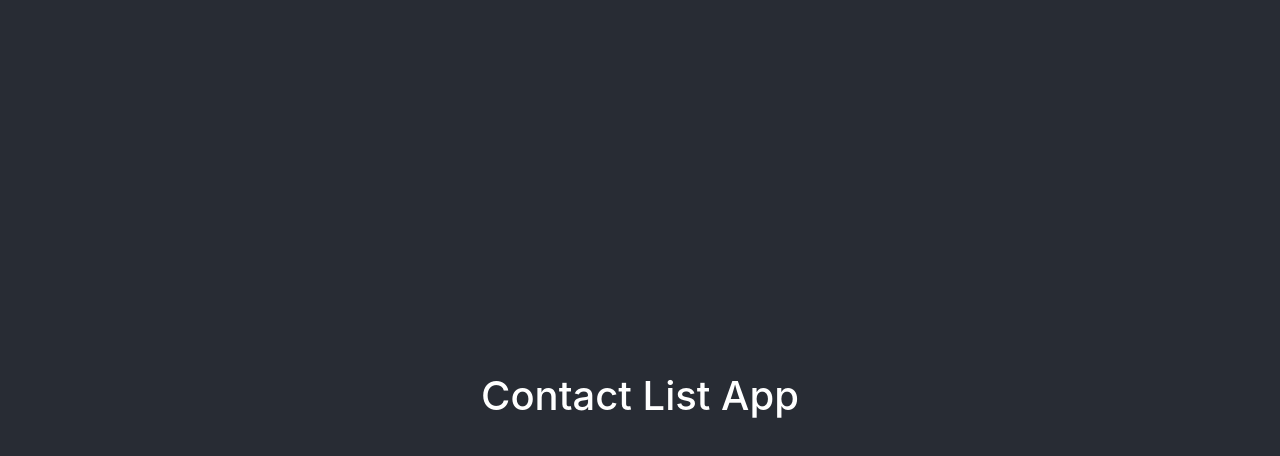
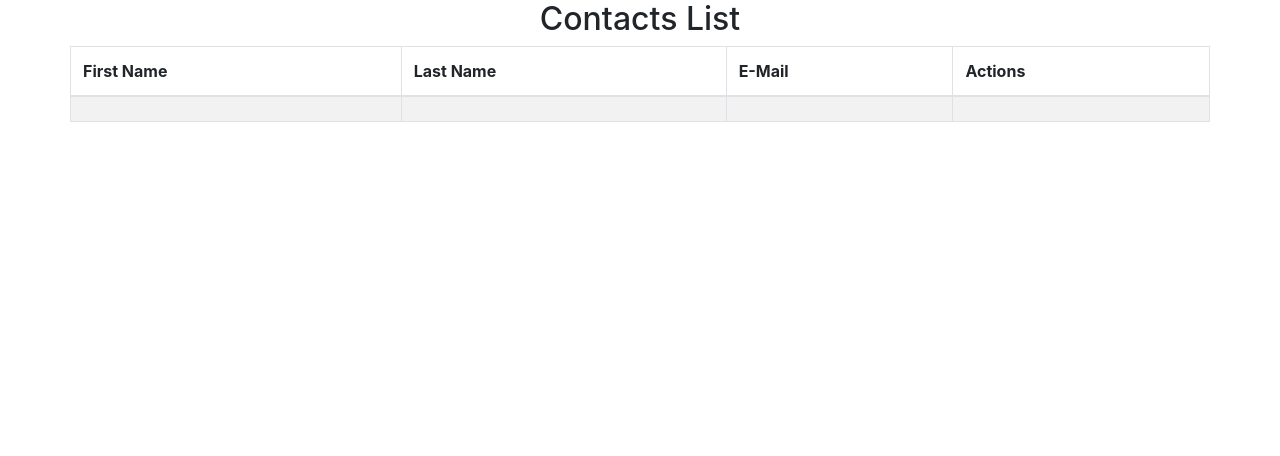
Before and after one commit to rvmagrini/contact-list, a React (Create React App) app in the folder contact-list-web/: page / in a window 1280 px wide. Shown: the top 456 px of the page. Built offline with nearby package versions, Linux system fonts and the light colour scheme.

Commit message:
[1.6] Created React contact list component

```diff
--- a/contact-list-web/src/App.js
+++ b/contact-list-web/src/App.js
@@ -1,12 +1,11 @@
 import './App.css';
+import ListContactComponent from './components/ListContactComponent';
 
 function App() {
   return (
-    <div className="App">
-      <header className="App-header">
-        <h1>Contact List App</h1>
-      </header>
-    </div>
+      <div className="container">
+          <ListContactComponent />
+      </div>
   );
 }
 
--- /dev/null
+++ b/contact-list-web/src/components/ListContactComponent.js
@@ -0,0 +1,60 @@
+import React, { Component } from 'react';
+
+class ListContactComponent extends Component {
+    constructor(props) {
+        super(props)
+
+        this.state = {
+            contacts: []
+        }
+    }
+
+
+
+    render() {
+        return (
+            <div>
+
+                <h2 className="text-center">Contacts List</h2>
+                <div className="row">
+                    <table className="table table-striped table-bordered">
+                        <thead>
+                            <tr>
+                                <th>First Name</th>
+                                <th>Last Name</th>
+                                <th>E-Mail</th>
+                                <th>Actions</th>
+                            </tr>
+                        </thead>
+                        <tbody>
+                            {
+                                this.state.contacts.map(
+                                    contact =>
+                                    <tr key = {contact.id}>
+                                        <td> {contact.firstName} </td>
+                                        <td> {contact.lastName} </td>
+                                        <td> {contact.email} </td>
+                                    </tr>
+                                )
+                            }
+
+
+
+                            <tr>
+                                <td></td>
+                                <td></td>
+                                <td></td>
+                                <td></td>
+                            </tr>
+                        </tbody>
+                    </table>
+
+
+                </div>
+
+            </div>
+        );
+    }
+}
+
+export default ListContactComponent;
```
